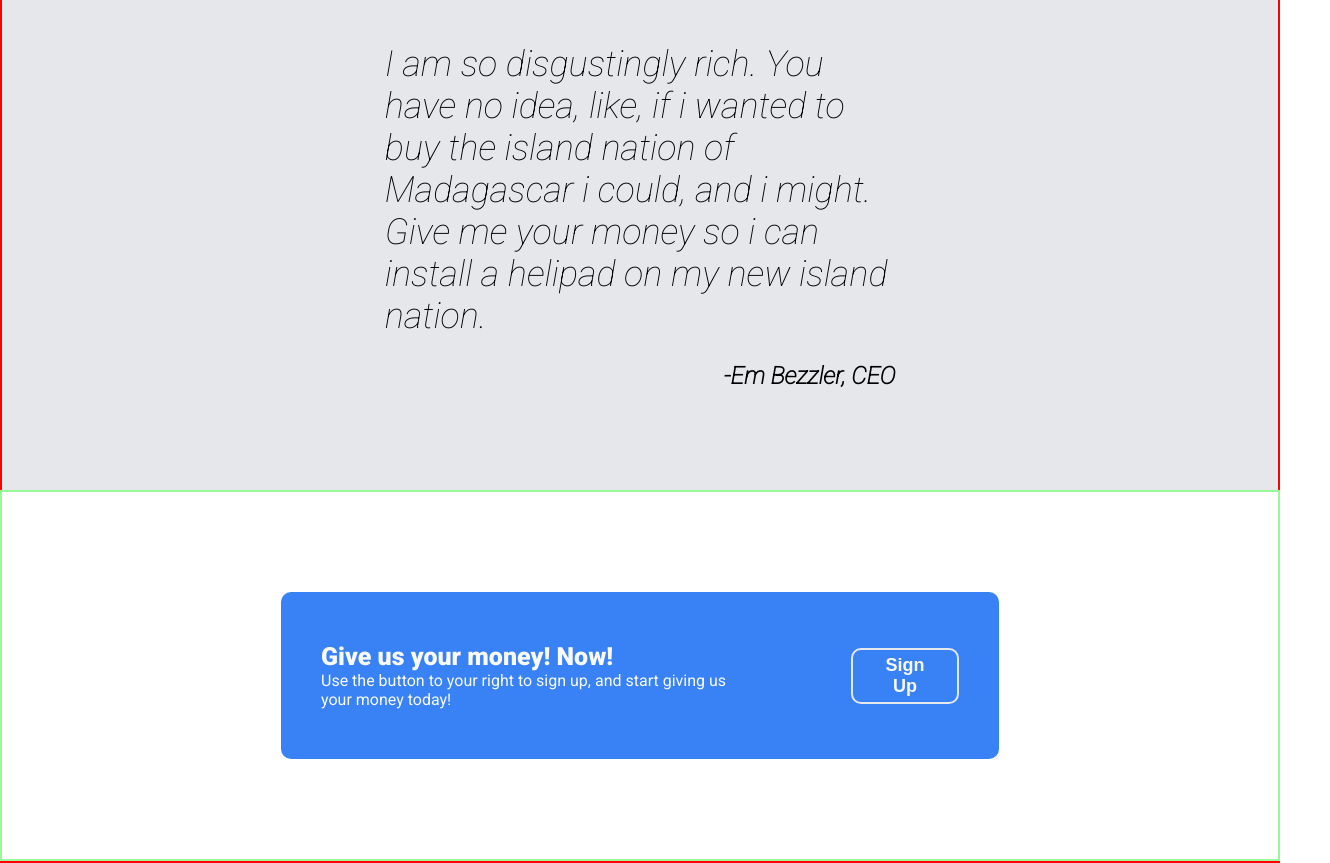
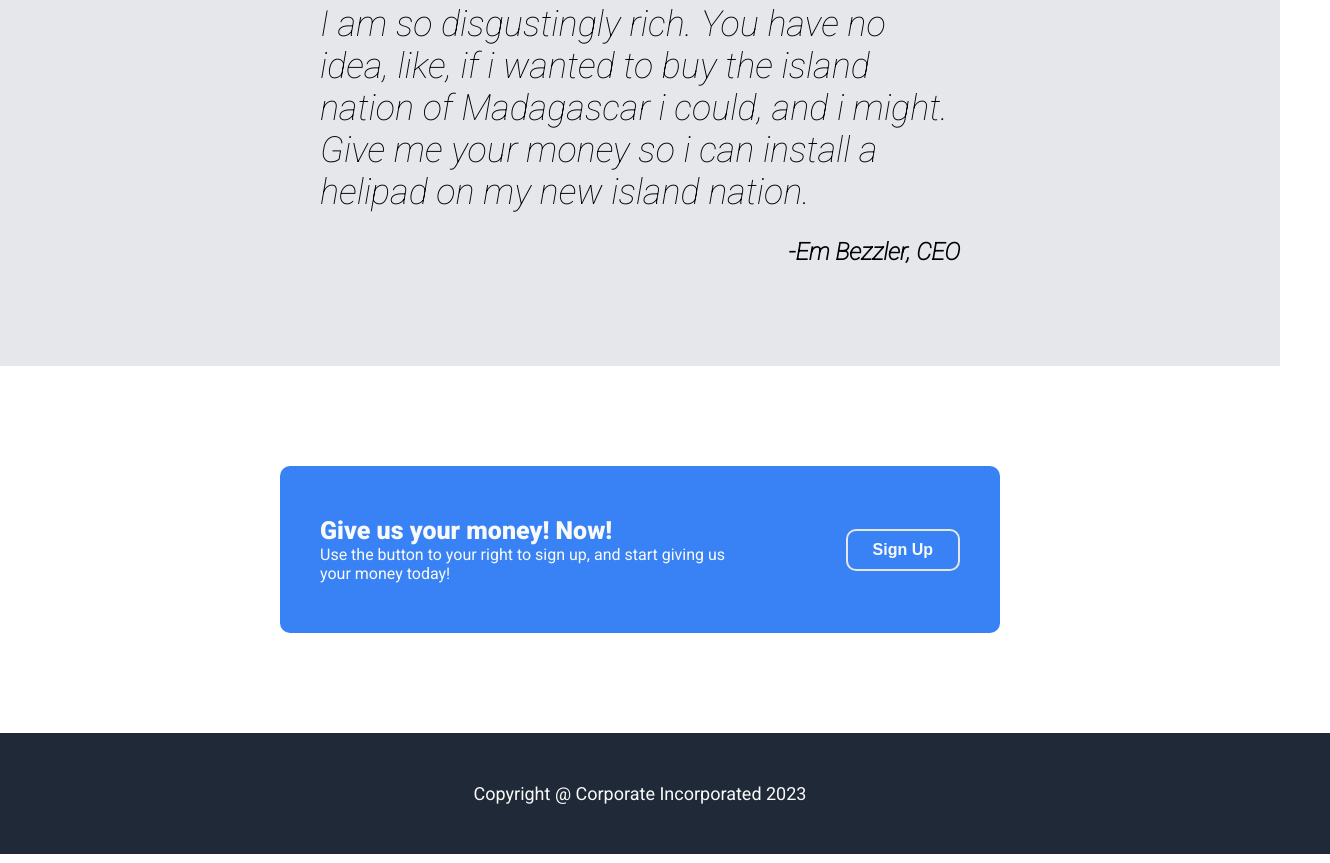
Before and after one commit to SnardDog/Landing-Page, a plain HTML site: page index.html in a window 1280 px wide. Shown: the part 1098-1961 px from the top of the page, 1330 px wide, since content can reach past the window. Drawn offline with Linux system fonts and the light colour scheme.

Commit message:
Added footer. Style fixes.

```diff
--- a/index.html
+++ b/index.html
@@ -5,7 +5,7 @@
     <meta http-equiv="X-UA-Compatible" content="IE=edge">
     <meta name="viewport" content="width=device-width, initial-scale=1.0">
     <link rel="stylesheet" href="style.css">
-    <title>Document</title>
+    <title>Corporate Incorporated</title>
 </head>
 <body>
     <div class="container">
@@ -22,7 +22,7 @@
         <div class="hero-box">
           <div class="hero">
             <div class="hero-left">
-                <h1>Give us your money! All of it!</h1>
+                <h1>Give us your money! Give it to us now!</h1>
               <div class="hero-left-bottom">
                 <p>Here at corporate incorporated, we take pride in turning your money into our money. Just look at the testimonials from our customers below!</p>
                 <button href="#">Sign Up</button>
@@ -68,6 +68,9 @@
             </div>
 
         </div>
+        <div class="footer">
+            <h1>Copyright @ Corporate Incorporated 2023</h1>
+        </div>
     </div>
 
     </div>
--- a/style.css
+++ b/style.css
@@ -9,7 +9,6 @@ margin: 0;
     display: flex;
     flex-direction: column;
     flex-grow: 1;
-    border: 2px solid red;
     justify-content: center;
     align-items: center;
     font-family: 'Roboto', sans-serif;
@@ -18,7 +17,6 @@ margin: 0;
 .header-box {
     background-color: #1F2937;
     color: #F9FAF8;
-    border: 2px solid orange;
     display: flex;
     justify-content: center;
     align-items: center;
@@ -26,12 +24,11 @@ margin: 0;
 }
 
 .header {
-    border: 2px solid green;
     display: flex;
     justify-content: space-between;
     align-items: center;
     flex-basis:70%;
-    font-size: 24px;
+    font-size: 18px;
 
 }
 
@@ -51,7 +48,6 @@ margin: 0;
 
 .hero-box {
     background-color: #1F2937;
-    border: 2px solid yellow;
     display: flex;
     justify-content: center;
     align-items: center;
@@ -61,7 +57,6 @@ margin: 0;
 .hero {
     display: flex;
     flex-basis:70%;
-    border: 2px solid pink;
     padding-top: 100px;
     padding-bottom: 120px;
     justify-content: center;
@@ -70,9 +65,16 @@ margin: 0;
 .hero-left {
     display: flex;
     flex-direction: column;
-    justify-content: space-between;
+    justify-content: center;
     align-items: flex-start;
     padding-right: 5%;
+}
+
+.hero-left-bottom {
+    display: flex;
+    flex-direction: column;
+    align-items: flex-start;
+    gap:25px;
 }
 
 .hero-left h1 {
@@ -112,7 +114,6 @@ margin: 0;
 /* INFO */
 
 .info-box {
-    border: 2px solid yellow;
     display: flex;
     flex-direction: column;
     justify-content: center;
@@ -128,7 +129,6 @@ margin: 0;
 }
 
 .info {
-    border: 2px solid orange;
     display: flex;
     justify-content: center;
     align-items: flex-start;
@@ -179,7 +179,7 @@ margin: 0;
     font-size: 36px;
     font-style: italic;
     gap: 25px;
-    width: 40%;
+    width: 50%;
 }
 
 .quote p {
@@ -197,7 +197,6 @@ margin: 0;
 /* SIGNUP BAR */
 
 .signup-box {
-    border: 2px solid palegreen;
     display: flex;
     justify-content: center;
     align-items: center;
@@ -212,6 +211,7 @@ margin: 0;
     display: flex;
     justify-content: center;
     align-items: center;
+    flex-grow: 0;
     width: 50%;
     padding:40px;
     border-radius: 10px;
@@ -225,13 +225,35 @@ margin: 0;
 }
 
 .signup-bar button {
+    display: flex;
+    justify-content: center;
+    align-items: center;
     background: none;
     border: 2px solid #E5E7EB;
     color: #F9FAF8;
     border-radius: 10px;
     font-weight: 700;
-    font-size: 18px;
-    padding: 5px;
+    font-size: 16px;
+    padding:10px;
     padding-left: 25px;
     padding-right: 25px;
+    white-space: nowrap;
 }
+
+/* FOOTER */
+
+.footer {
+    background-color: #1F2937;
+    display: flex;
+    justify-content: center;
+    align-items: center;
+    width: 100%;
+    padding: 50px;
+
+}
+
+.footer h1 {
+    color: #F9FAF8;
+    font-size: 18px;
+    font-weight: 400;
+}
```
